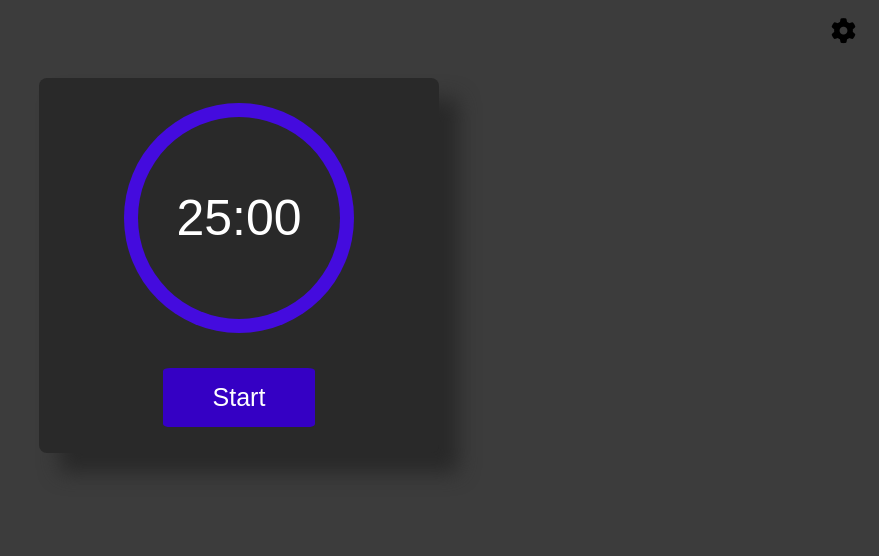
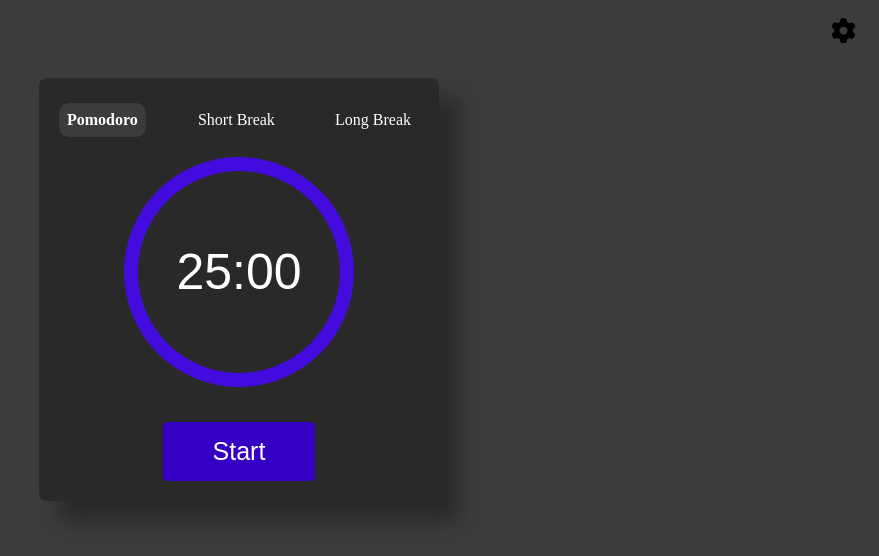
Before and after one commit to matedavid/vue-pomodoro, a Vue app: page / in a window 1280 px wide. Shown: the top 556 px of the page, without its empty margins (401-1280 px from the left). Built offline with nearby package versions, Linux system fonts and the light colour scheme.

Commit message:
visual way to seeing current state

```diff
--- a/src/App.vue
+++ b/src/App.vue
@@ -4,6 +4,7 @@
   </div>
   <div class="content-container">
     <div class="container">
+      <current-state :selection="currentState" />
       <rounded-timer
         :currentTimerSeconds="currentTimerSeconds"
         :perc="progress"
@@ -30,6 +31,7 @@ import { defineComponent } from "vue";
 import TimerButton from "./components/TimerButton.vue";
 import RoundedTimer from "./components/RoundedTimer.vue";
 import SettingsSlideOut from "./components/SlideOutSettings.vue";
+import CurrentState from "./components/CurrentState.vue"
 
 enum TimerState {
   Pomodoro,
@@ -43,6 +45,7 @@ export default defineComponent({
     TimerButton,
     RoundedTimer,
     SettingsSlideOut,
+    CurrentState
   },
   data() {
     return {
@@ -176,7 +179,6 @@ body {
   margin-top: 35px;
   padding-top: 25px;
 
-  height: 350px;
   width: 400px;
 
   border-radius: 8px;
@@ -184,6 +186,7 @@ body {
 
   background-color: var(--black-dark);
   text-align: center;
+  padding-bottom: 20px;
 }
 
 .toolbar {
--- /dev/null
+++ b/src/components/CurrentState.vue
@@ -0,0 +1,40 @@
+<template>
+  <div class="current-state">
+    <div class="state" :class="selection == 0 ? 'selected' : ''">Pomodoro</div>
+    <div class="state" :class="selection == 1 ? 'selected' : ''">Short Break</div>
+    <div class="state" :class="selection == 2 ? 'selected' : ''">Long Break</div>
+  </div>
+</template>
+
+<script lang="ts">
+import { defineComponent } from "vue";
+
+export default defineComponent({
+  name: "current-state",
+  props: {
+    selection: Number,
+  }
+});
+</script>
+
+<style scoped>
+.current-state {
+  display: flex;
+  justify-content: space-between;
+  padding-right: 20px;
+  padding-left: 20px;
+  padding-bottom: 20px;
+  font-size: 16px;
+}
+
+.state {
+  padding: 8px;
+  border-radius: 10px;
+  color: white;
+}
+
+.selected {
+  background-color: var(--black-light);
+  font-weight: bold;
+}
+</style>
```
